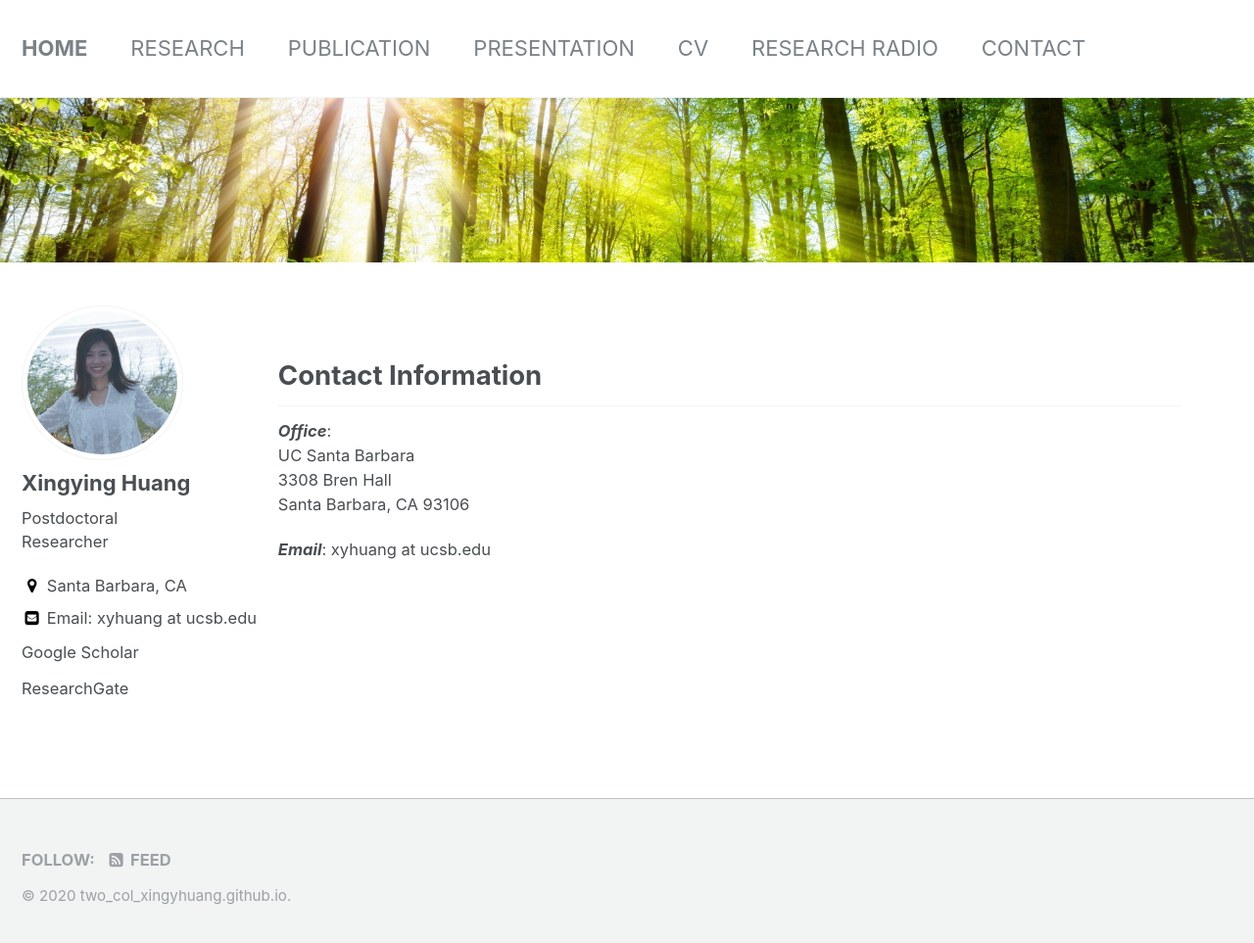
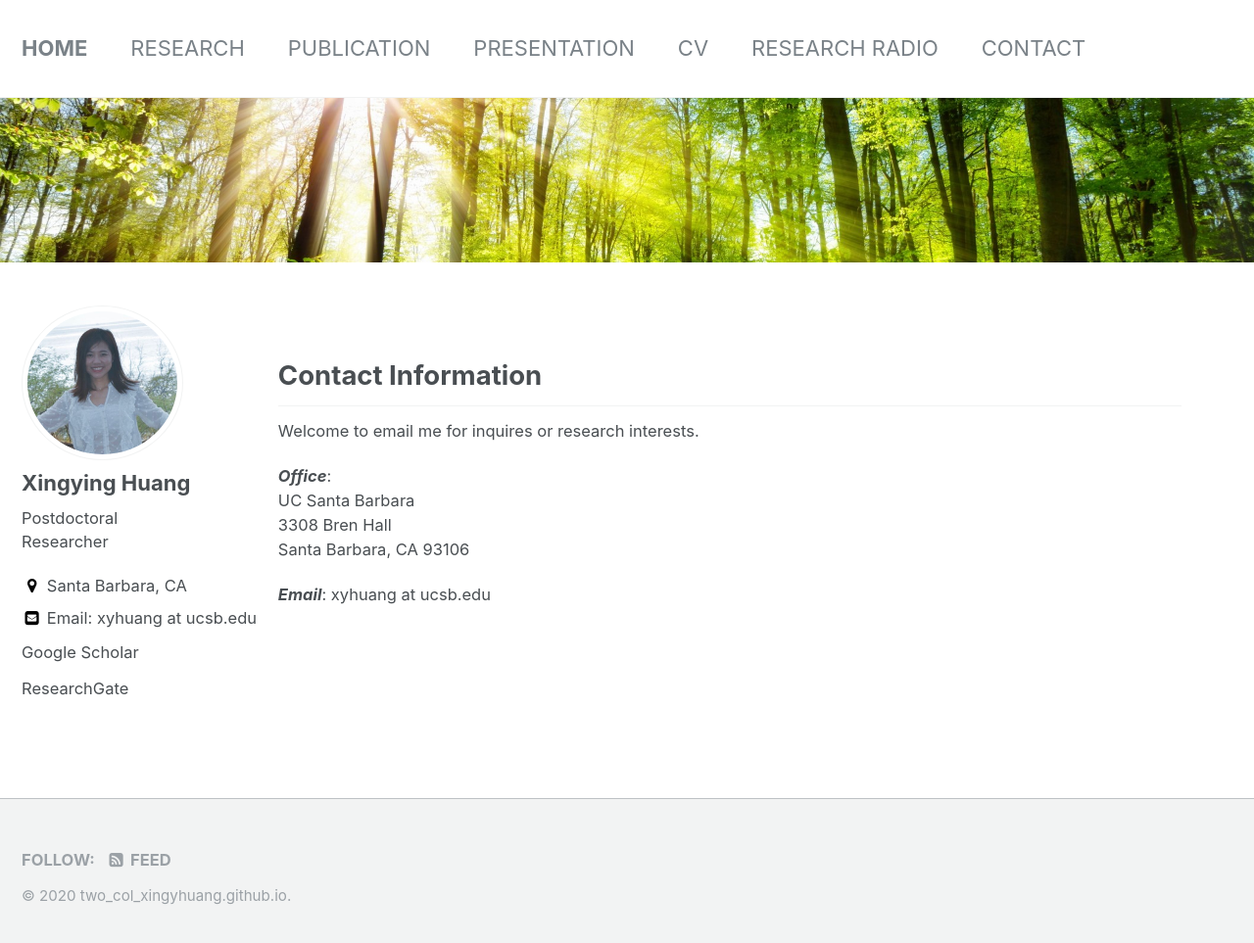
Before and after one commit to Xingyhuang/two_col_xingyhuang.github.io, a Jekyll site: the page built from _pages/contact.md, in a window 1280 px wide and 970 px high. Shown: the top 963 px of the window at 98% size. Built offline with Jekyll 4.4.1, drawn with Linux system fonts in a browser that asks for light colours.

Commit message:
Update contact.md

```diff
--- a/_pages/contact.md
+++ b/_pages/contact.md
@@ -11,6 +11,8 @@ excerpt: ''
 
 ## Contact Information
 
+Welcome to email me for inquires or research interests.
+
 ***Office***: <br>
 UC Santa Barbara <br>
 3308 Bren Hall <br>
```
